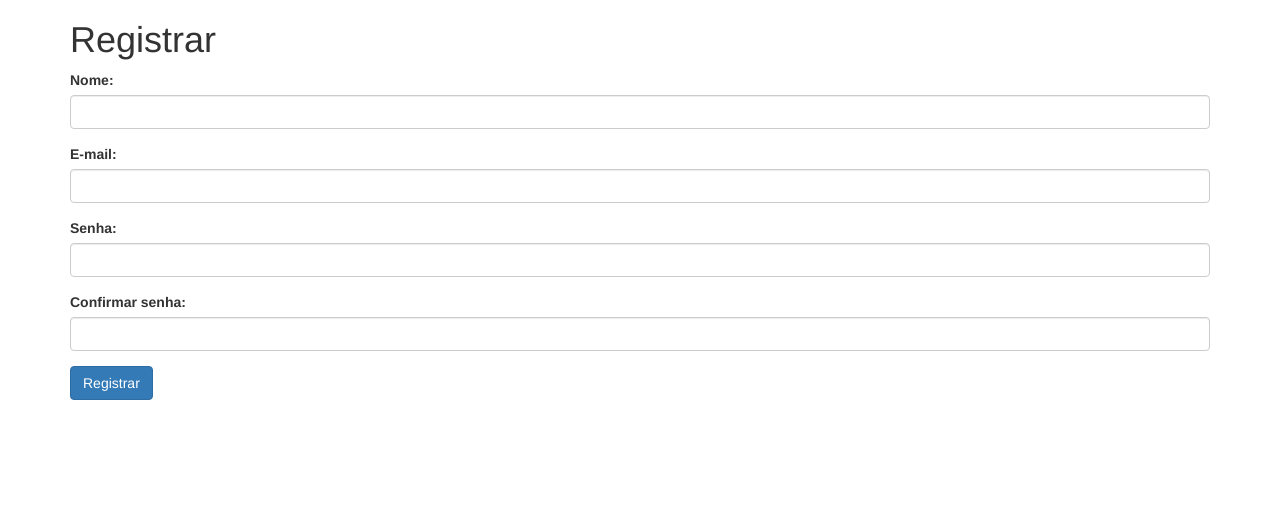
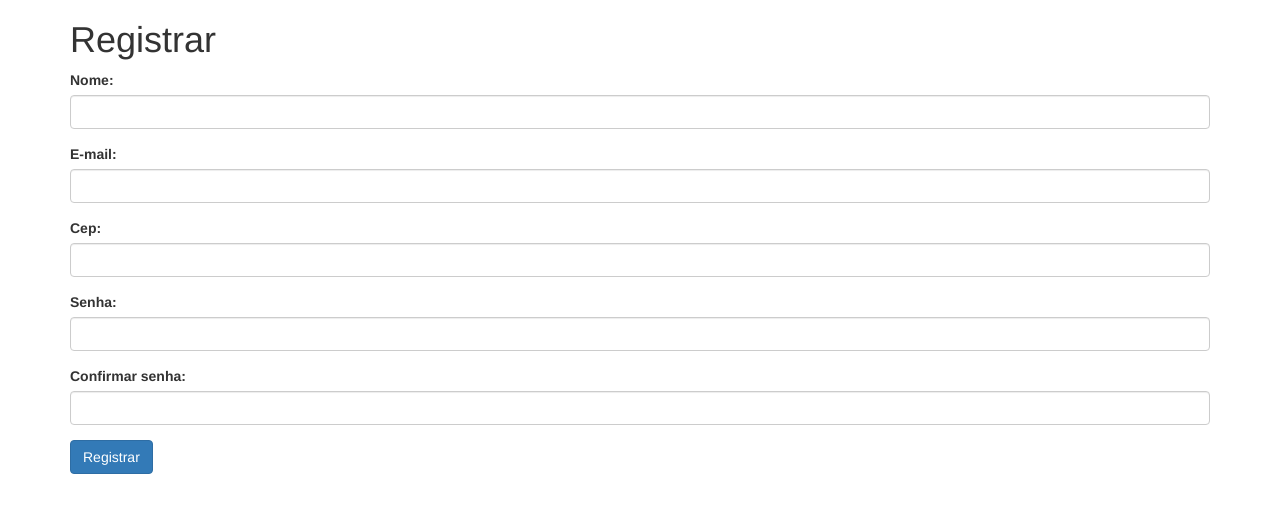
Before and after one commit to GabrielFranca21/projeto_ti2, a Flask app: page /register in a window 1280 px wide. Shown: the top 513 px of the page. Run offline with Flask 3, Linux system fonts and the light colour scheme; some libraries are stand-ins or nearby versions.

Commit message:
adicionando

```diff
--- a/app.py
+++ b/app.py
@@ -2,6 +2,7 @@ from flask import Flask, render_template, request, redirect, url_for,flash
 from flask_sqlalchemy import SQLAlchemy
 from werkzeug.security import generate_password_hash, check_password_hash
 from datetime import datetime
+import requests
 
 app = Flask(__name__)
 app.config['SECRET_KEY'] = 'mysecretkey'
@@ -30,6 +31,7 @@ def register():
         email = request.form['email']
         password = request.form['password']
         confirm_password = request.form['confirm_password']
+        cep = request.form['cep']
 
         if password != confirm_password:
             return render_template('register.html', error='As senhas não coincidem.')
@@ -74,5 +76,22 @@ def dashboard():
     # Lógica para exibir o painel de controle
     return render_template('dashboard.html', user=user)
 
+def valida_cep():
+    request = requests.get('https://viacep.com.br/ws/{}/json/'.format(cep_input))
+
+    address_data = request.json()
+    if 'error' not in address_data:
+        print('===> CEP ENCONTRADO <==')
+        print()
+        print('CEP: {}'.format(address_data['cep']))
+        print('LOGRADOURO: {}'.format(address_data['logradouro']))
+        print('BAIRRO: {}'.format(address_data['bairro']))
+        print('CIDADE: {}'.format(address_data['localidade']))
+        print('ESTADO: {}'.format(address_data['uf']))
+        print('COMPLEMENTO: {}'.format(address_data['complemento']))
+
+    else:
+        flash('CEP inválido.')
+
 if __name__ == '__main__':
     app.run(debug=True)
--- a/templates/login.html
+++ b/templates/login.html
@@ -26,5 +26,8 @@
       </div>
       <button type="submit" class="btn btn-primary">Entrar</button>
     </form>
+    <form method="POST" action="/alterar_perfil">
+      <button type="submit" class="btn btn-primary">Alterar Senha ou Usuario</button>
+    </div>
   </div>
 {% endblock %}
--- a/templates/register.html
+++ b/templates/register.html
@@ -13,6 +13,10 @@
         <input type="email" class="form-control" id="email" name="email">
       </div>
       <div class="form-group">
+        <label for="cep">Cep:</label>
+        <input type="text" class="form-control" id="cep" name="cep">
+      </div>
+      <div class="form-group">
         <label for="password">Senha:</label>
         <input type="password" class="form-control" id="password" name="password">
       </div>
```
Also changed, not shown: templates/alterar_perfil.html (added, +37 -0 lines), templates/dashboard.html (+0 -31 lines).
